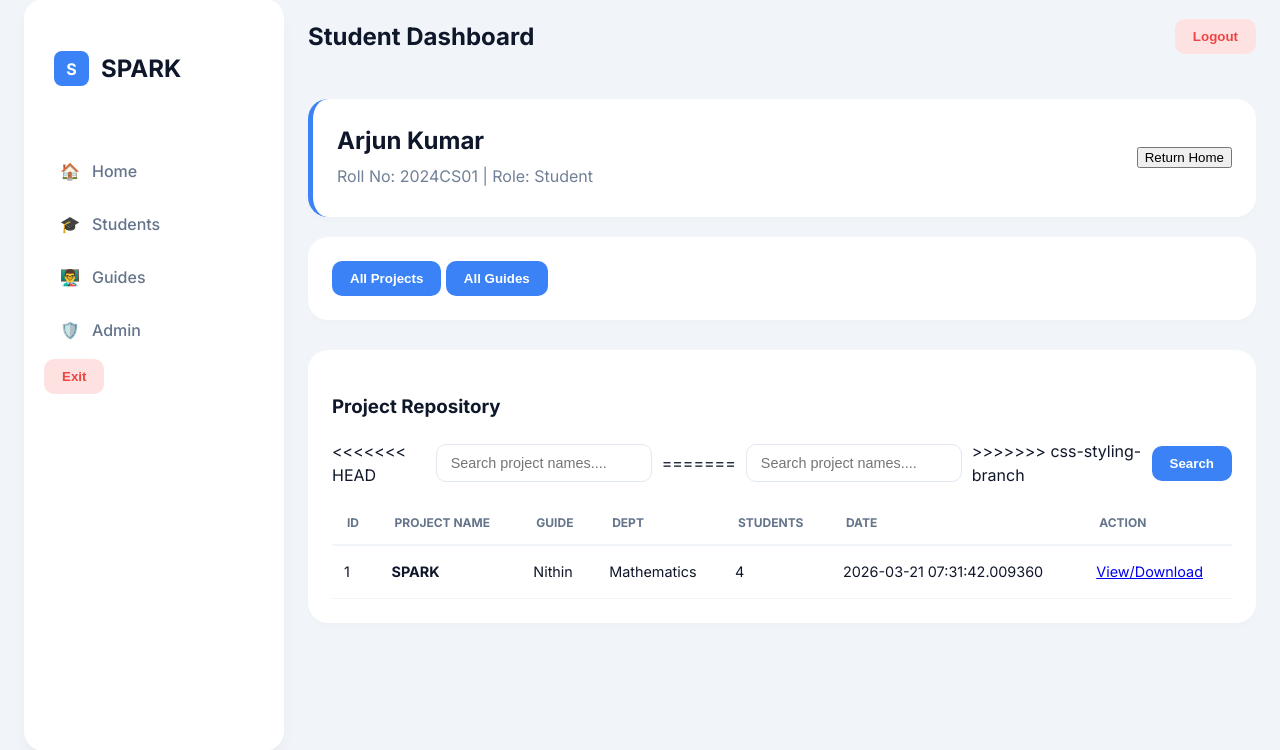
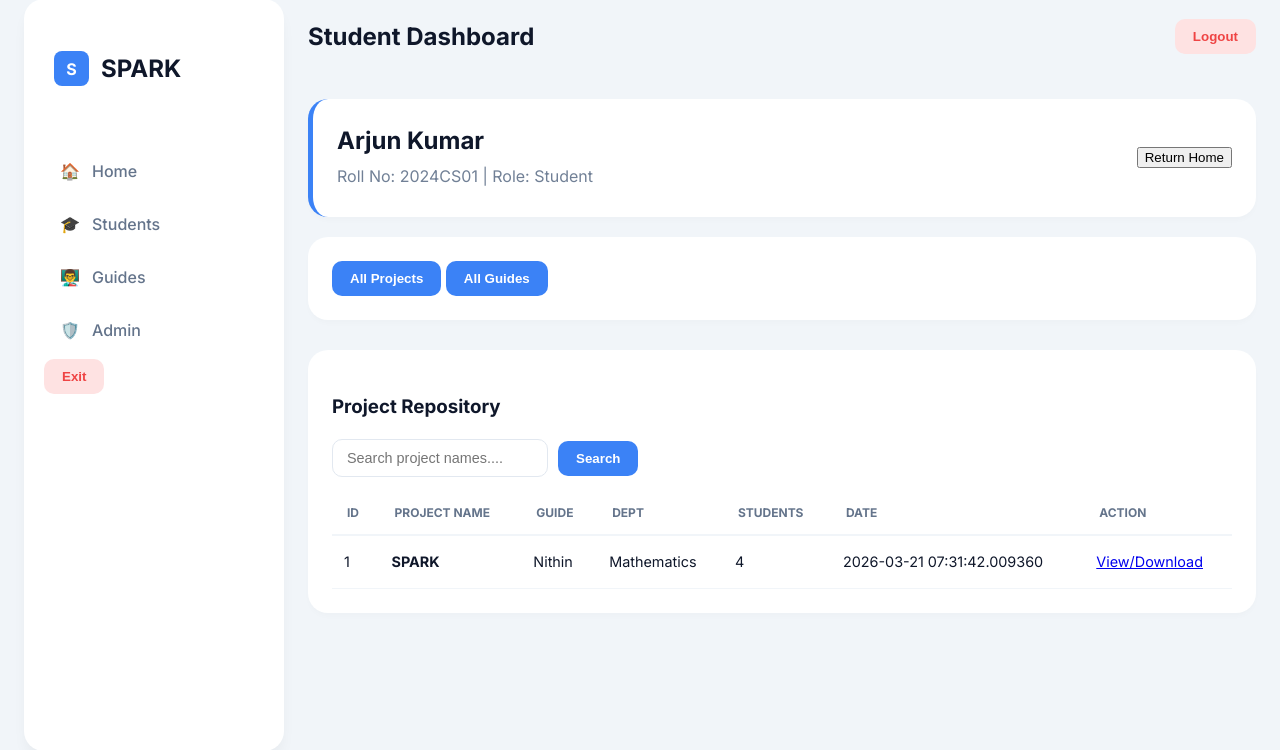
Before and after one commit to Nithin-Shetty-M/SPARK-Mini-Project, a Flask app: template templates/student.html in a window 1280 px wide. Shown: the part 25-775 px from the top of the page. Run offline with Flask 3, Linux system fonts and the light colour scheme; the template is opened without the code that fills it: values that come from a table or form of the project are taken from there, others are empty.

Commit message:
miscelaneous

```diff
--- a/templates/student.html
+++ b/templates/student.html
@@ -22,11 +22,7 @@
     <div class="table-header">
         <h3>Project Repository</h3>
         <form action="/student/dashboard" method="GET" class="search-box">
-<<<<<<< HEAD
             <input type="text" name="psearch" class="search-input" placeholder="Search project names....">
-=======
-            <input type="text" name="psearch" class="search-input" placeholder="Search project names....">
->>>>>>> css-styling-branch
             <input type="submit" class="search-btn" value="Search">
         </form>
     </div>
```
